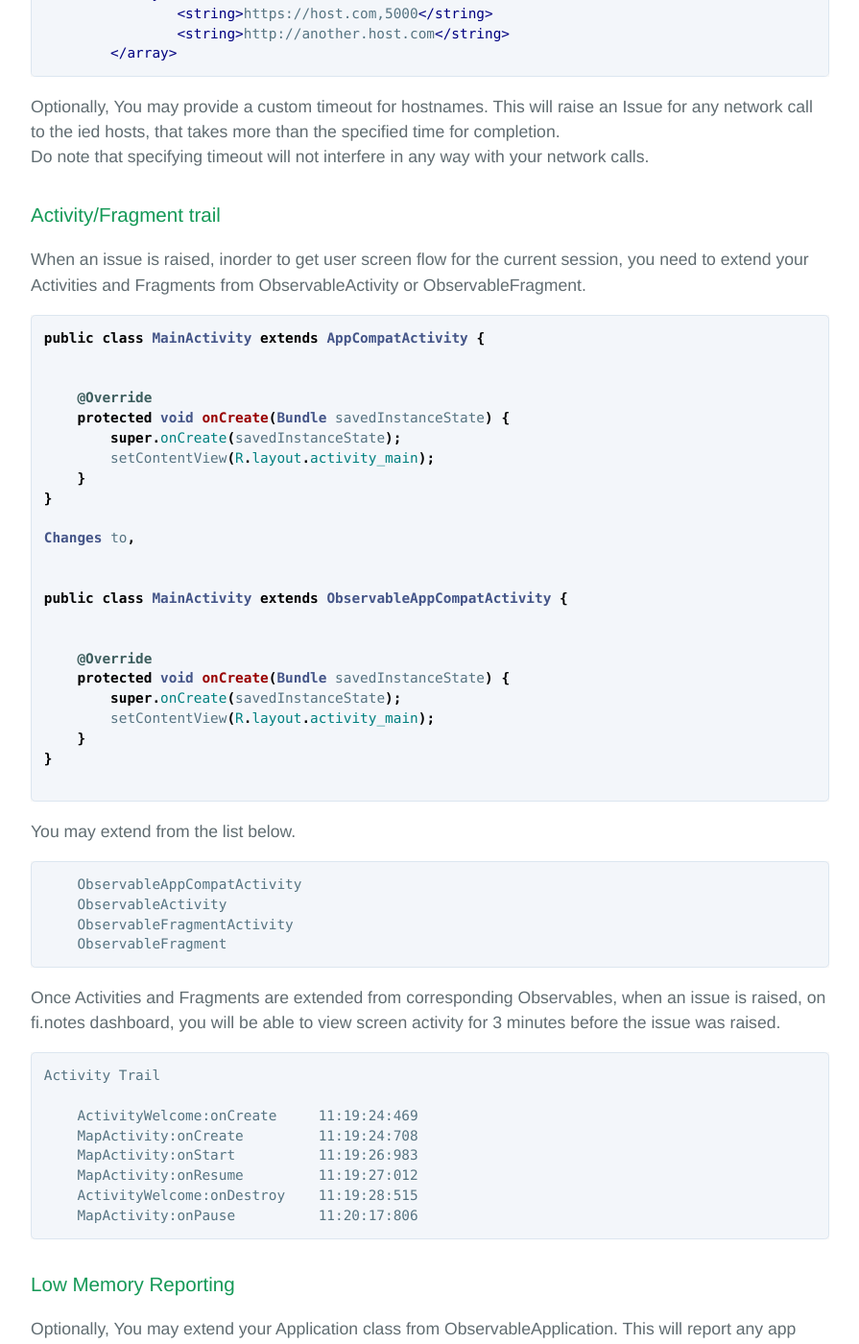
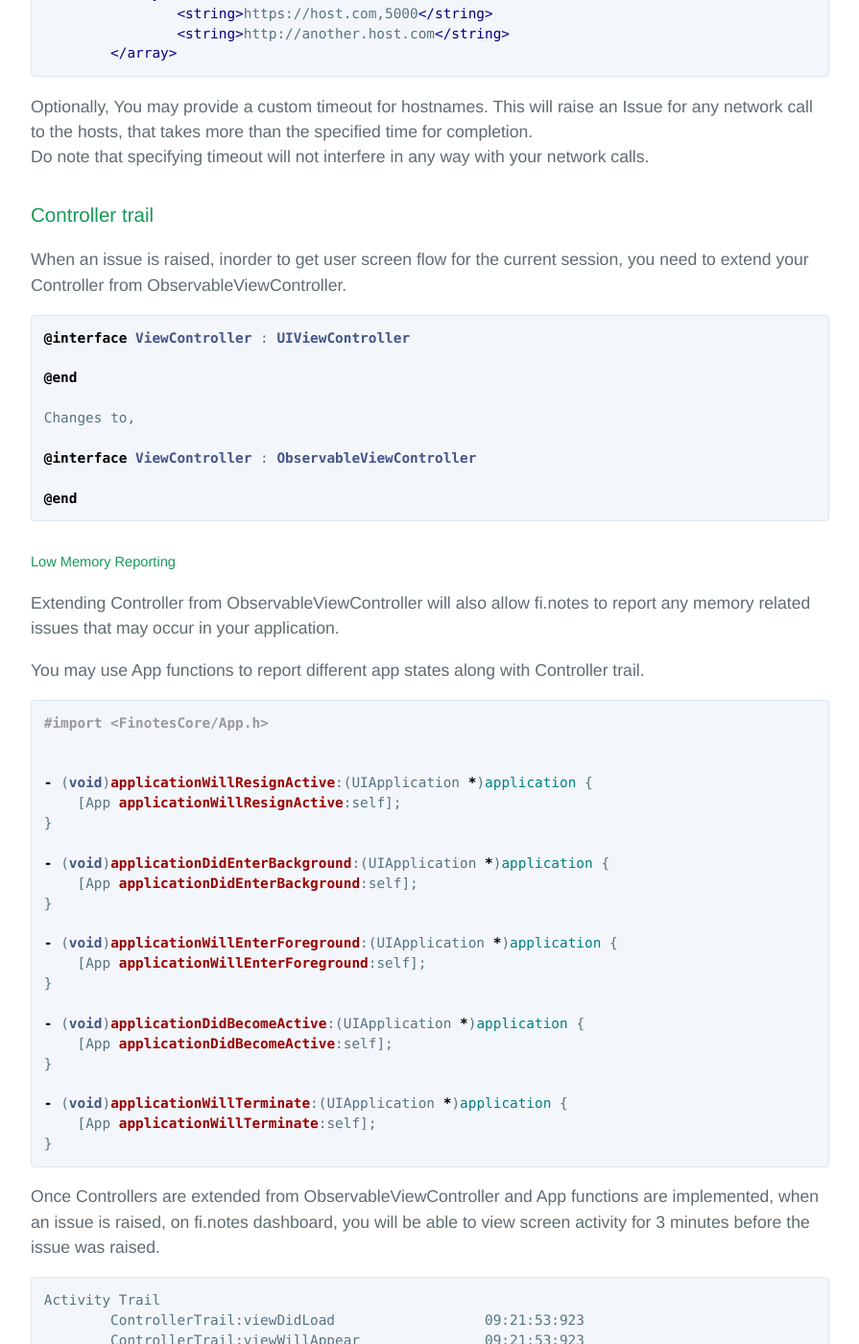
Before and after one commit to finotes/finotes.github.io, a Jekyll site: the page built from _posts/2018-01-19-ios-docs.md, in a window 1280 px wide and 1400 px high, scrolled down 2846 px. Shown: the whole window at 96% size, without its empty margins (192-1087 px from the left). Built offline with Jekyll 4.4.1, drawn with Linux system fonts in a browser that asks for light colours; some web fonts are replaced; some of the changed text lies outside the part shown.

Commit message:
Update 2018-01-19-ios-docs.md

````diff
--- a/_posts/2018-01-19-ios-docs.md
+++ b/_posts/2018-01-19-ios-docs.md
@@ -105,80 +105,64 @@ Incase you are directly editing the info.plist as source-code
 	</array>
 ```
 
-Optionally, You may provide a custom timeout for hostnames. This will raise an Issue for any network call to the
-ied hosts, that takes more than the specified time for completion.
+Optionally, You may provide a custom timeout for hostnames. This will raise an Issue for any network call to the hosts, that takes more than the specified time for completion.
 Do note that specifying timeout will not interfere in any way with your network calls.
 
 
-### Activity/Fragment trail
+### Controller trail
+When an issue is raised, inorder to get user screen flow for the current session, you need to extend your Controller from ObservableViewController.
 
-When an issue is raised, inorder to get user screen flow for the current session, you need to extend your Activities and Fragments from ObservableActivity or ObservableFragment.
+```objective-c
+@interface ViewController : UIViewController
 
-```java
-public class MainActivity extends AppCompatActivity {
-
-
-    @Override
-    protected void onCreate(Bundle savedInstanceState) {
-        super.onCreate(savedInstanceState);
-        setContentView(R.layout.activity_main);
-    }
-}
+@end
 
 Changes to,
 
+@interface ViewController : ObservableViewController
 
-public class MainActivity extends ObservableAppCompatActivity {
+@end
+```
+
+##### Low Memory Reporting
+Extending Controller from ObservableViewController will also allow fi.notes to report any memory related issues that may occur in your application.
+
+You may use App functions to report different app states along with Controller trail.
+
+```objective-c
+#import <FinotesCore/App.h>
 
 
-    @Override
-    protected void onCreate(Bundle savedInstanceState) {
-        super.onCreate(savedInstanceState);
-        setContentView(R.layout.activity_main);
-    }
+- (void)applicationWillResignActive:(UIApplication *)application {
+    [App applicationWillResignActive:self];
 }
 
+- (void)applicationDidEnterBackground:(UIApplication *)application {
+    [App applicationDidEnterBackground:self];
+}
+
+- (void)applicationWillEnterForeground:(UIApplication *)application {
+    [App applicationWillEnterForeground:self];
+}
+
+- (void)applicationDidBecomeActive:(UIApplication *)application {
+    [App applicationDidBecomeActive:self];
+}
+
+- (void)applicationWillTerminate:(UIApplication *)application {
+    [App applicationWillTerminate:self];
+}
 ```
-You may extend from the list below.
-```
-    ObservableAppCompatActivity
-    ObservableActivity
-    ObservableFragmentActivity
-    ObservableFragment
-```
-Once Activities and Fragments are extended from corresponding Observables, when an issue is raised, on fi.notes dashboard, you will be able to view screen activity for 3 minutes before the issue was raised.
+Once Controllers are extended from ObservableViewController and App functions are implemented, when an issue is raised, on fi.notes dashboard, you will be able to view screen activity for 3 minutes before the issue was raised.
 ```
 Activity Trail
-
-    ActivityWelcome:onCreate     11:19:24:469
-    MapActivity:onCreate         11:19:24:708
-    MapActivity:onStart          11:19:26:983
-    MapActivity:onResume         11:19:27:012
-    ActivityWelcome:onDestroy    11:19:28:515
-    MapActivity:onPause          11:20:17:806
+	ControllerTrail:viewDidLoad                  09:21:53:923
+	ControllerTrail:viewWillAppear               09:21:53:923
+	ControllerTrail:viewDidAppear                09:21:53:927
+	UIApplication:applicationDidBecomeActive     09:21:54:081
+	ControllerTrail:viewDidLoad                  09:22:09:670
 ```
 
-### Low Memory Reporting
-
-Optionally, You may extend your Application class from ObservableApplication. This will report any app level memory issues that may arise in your application.
-
-```java
-public class BlogApplication extends Application {
-    @Override
-    public void onCreate() {
-        super.onCreate();
-    }
-}
-
-Change to,
-
-public class BlogApplication extends ObservableApplication {
-    @Override
-    public void onCreate() {
-        super.onCreate();
-    }
-}
-```
 ### Function call
 You can raise return value issues, exceptions and execution delays in functions using Fn.call() and @Observe annotation.
 A regular function call will be,
````
